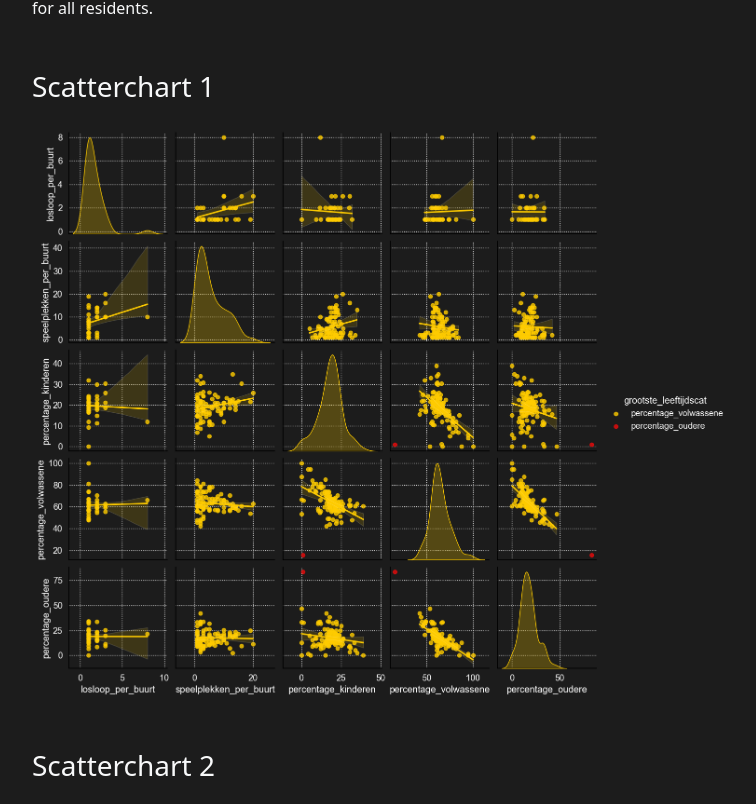
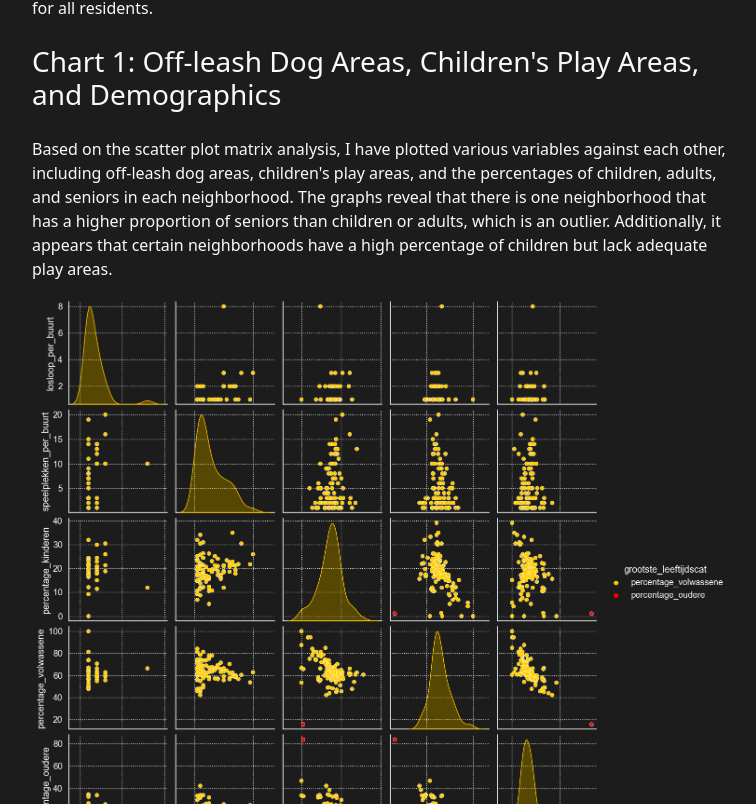
Before and after one commit to roydbie/Eindhoven-Data-Stories, a React (Create React App) app in the folder front/: page /playgrounds in a window 1280 px wide. Shown: the part 476-1280 px from the top of the page, without its empty margins (300-1056 px from the left). Built offline with nearby package versions, Linux system fonts and the light colour scheme.

Commit message:
Edited: image change

```diff
--- a/front/src/pages/Playgrounds.js
+++ b/front/src/pages/Playgrounds.js
@@ -1,6 +1,5 @@
 import { Link } from "react-router-dom";
-import PlaygroundImage1 from "../assets/playgrounds.png";
-import PlaygroundImage2 from "../assets/playgrounds2.png";
+import PlaygroundImage from "../assets/playgrounds.png";
 import DataLeadText from "../components/DataLeadText";
 
 function Playgrounds() {
@@ -24,20 +23,15 @@ function Playgrounds() {
               "In the city of Eindhoven, there are many areas with both dog off-leash areas and playgrounds for children. To understand how the availability of these facilities is related to the age groups of residents, we collected data on these areas and the age groups of residents in each neighborhood. Using a scatter matrix, we found a strong correlation between the number of dog off-leash areas and the number of playgrounds. We also identified one neighborhood with a higher proportion of seniors than adults or children. This suggests that there may be a lower demand for playgrounds and dog off-leash areas in this neighborhood, and a greater need for public spaces suitable for seniors. By understanding the unique needs of each neighborhood, the city of Eindhoven can make informed decisions about where to invest in improving public spaces, and ultimately enhance the quality of life for all residents."
             }
           ></DataLeadText>
-          <h3
-            className="text-light"
-            style={{ marginTop: 50, marginBottom: 25 }}
-          >
-            Scatterchart 1
-          </h3>
-          <img src={PlaygroundImage1} alt="react logo" className="w-100" />
-          <h3
-            className="text-light"
-            style={{ marginTop: 50, marginBottom: 25 }}
-          >
-            Scatterchart 2
-          </h3>
-          <img src={PlaygroundImage2} alt="react logo" className="w-100" />
+          <DataLeadText
+            title={
+              "Chart 1: Off-leash Dog Areas, Children's Play Areas, and Demographics"
+            }
+            text={
+              "Based on the scatter plot matrix analysis, I have plotted various variables against each other, including off-leash dog areas, children's play areas, and the percentages of children, adults, and seniors in each neighborhood. The graphs reveal that there is one neighborhood that has a higher proportion of seniors than children or adults, which is an outlier. Additionally, it appears that certain neighborhoods have a high percentage of children but lack adequate play areas."
+            }
+          ></DataLeadText>
+          <img src={PlaygroundImage} alt="react logo" className="w-100" />
           <br></br>
           <br></br>
         </div>
--- a/front/src/pages/PublicReports.js
+++ b/front/src/pages/PublicReports.js
@@ -25,11 +25,11 @@ function PublicReports() {
             }
           ></DataLeadText>
           <h3 className="text-light" style={{ marginTop: 50 }}>
-            Average amount of reports per resident (Bar chart)
+            Chart 1: Average amount of reports per resident
           </h3>
           <BarCategorySelect></BarCategorySelect>
           <h3 className="text-light" style={{ marginTop: 50 }}>
-            Public reports per amount of residents (Scatter plot)
+            Chart 2: Public reports per amount of residents
           </h3>
           <ScatterCategorySelect></ScatterCategorySelect>
           <br></br>
```
Also changed, not shown: front/src/assets/playgrounds.png.
